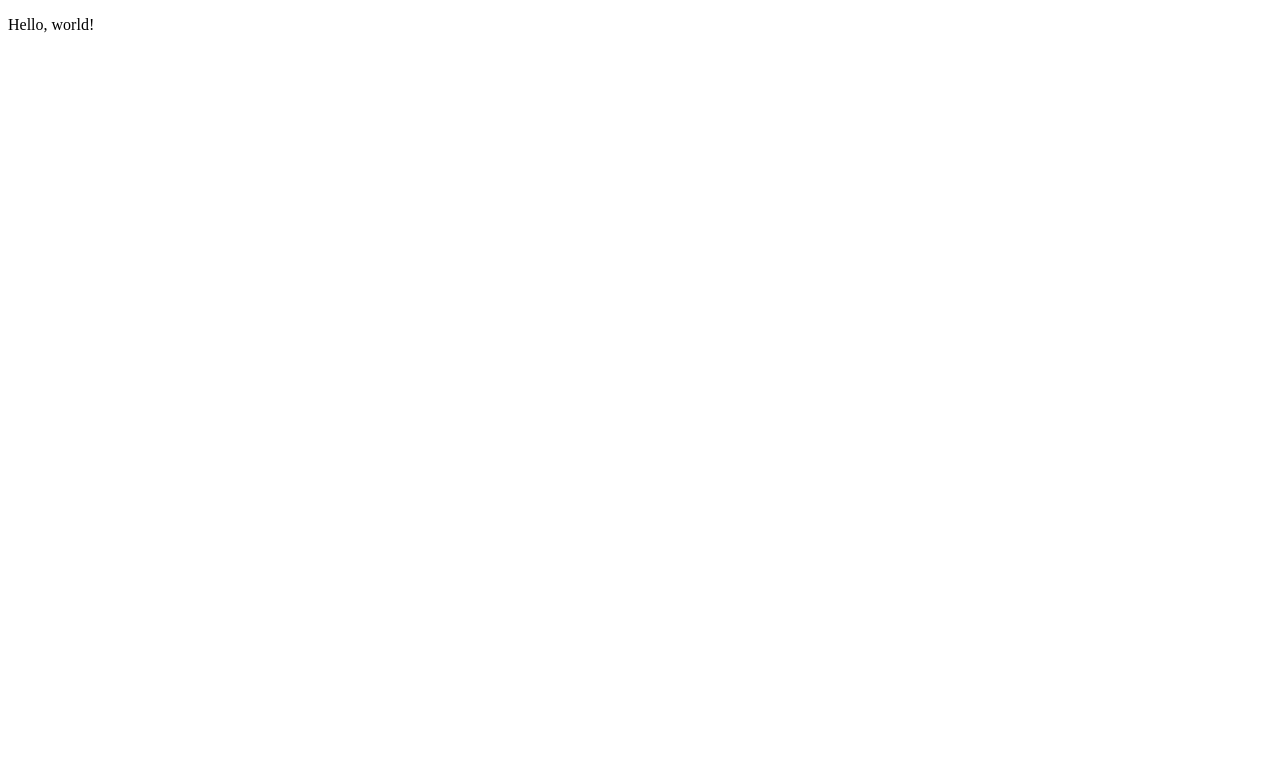
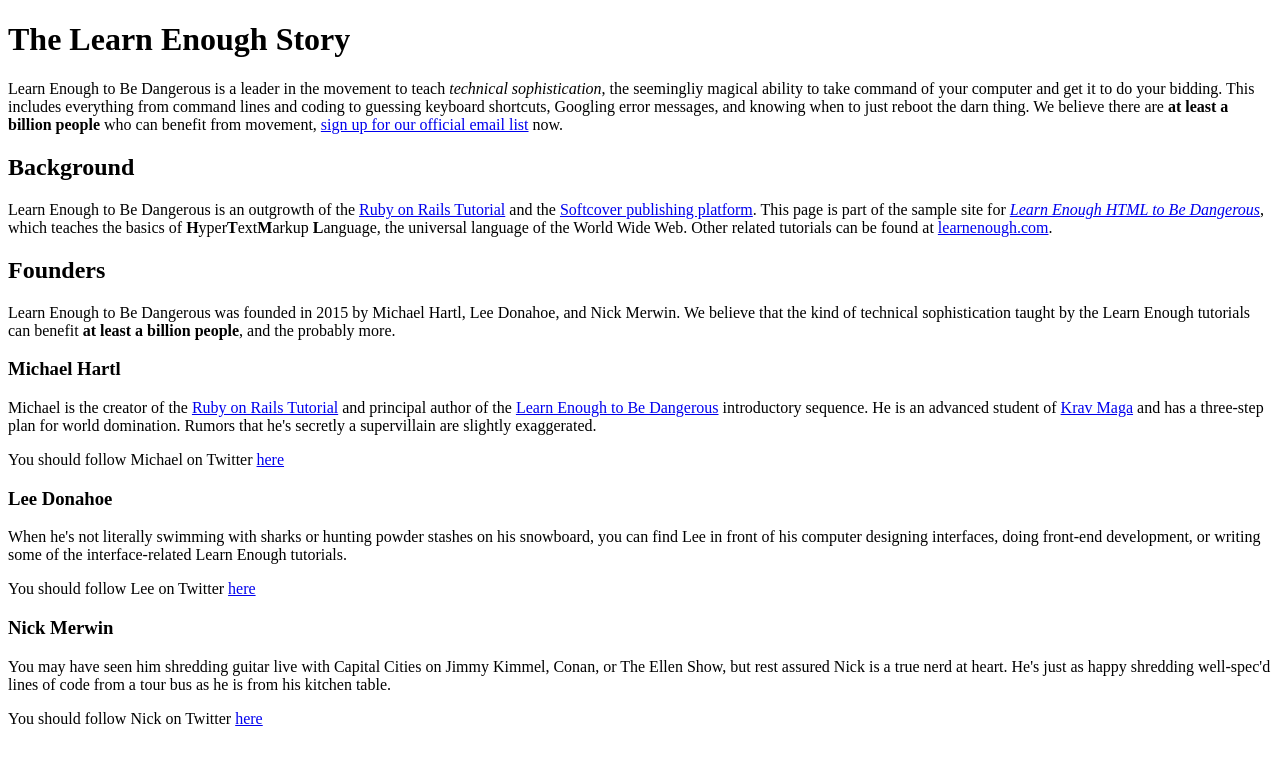
Before and after one commit to led-lab/sample_Website, a plain HTML site: page index.html in a window 1280 px wide. Drawn offline with Linux system fonts and the light colour scheme.

Commit message:
doc: create homepage v2.3

```diff
--- a/index.html
+++ b/index.html
@@ -2,9 +2,91 @@
 <html>
   <head>
     <meta charset="utf-8">
-    <title>Page Title</title>
+    <title>Learn English to Be Dangerous</title>
   </head>
   <body>
-    <p>Hello, world!</p>
+
+    <h1>The Learn Enough Story</h1>
+
+    <p>
+      Learn Enough to Be Dangerous is a leader in the movement to teach
+      <em>technical sophistication</em>, the seemingliy magical ability to take
+      command of your computer and get it to do your bidding. This includes
+      everything from command lines and coding to guessing keyboard shortcuts,
+      Googling error messages, and knowing when to just reboot the darn thing.
+      We believe there are <strong>at least a billion people</strong> who can benefit from
+      movement, <a href="https://learnenough.com/email">sign
+      up for our official email list</a> now.
+    </p>
+
+    <h2>Background</h2>
+
+    <p>
+      Learn Enough to Be Dangerous is an outgrowth of the
+      <a href="https://railstutorial.org/">Ruby on Rails Tutorial</a> and the
+      <a href="https://www.softcover.io/">Softcover publishing platform</a>.
+      This page is part of the sample site for
+      <a href="https://learnenough.com/html"><em>Learn Enough HTML to
+      Be Dangerous</em></a>, which teaches the basics of
+      <strong>H</strong>yper<strong>T</strong>ext<strong>M</strong>arkup
+      <strong>L</strong>anguage, the universal language of the World Wide Web.
+      Other related tutorials can be found at
+      <a href="https://learnenough.com/">learnenough.com</a>.
+    </p>
+
+    <h2>Founders</h2>
+
+    <p>
+      Learn Enough to Be Dangerous was founded in 2015 by Michael Hartl, Lee
+      Donahoe, and Nick Merwin. We believe that the kind of technical
+      sophistication taught by the Learn Enough tutorials can benefit
+      <strong>at least a billion people</strong>, and the probably more.
+    </p>
+
+    <h3>Michael Hartl</h3>
+
+    <p>
+      Michael is the creator of the <a href="https://railstutorial.org/">
+      Ruby on Rails Tutorial</a> and principal author of the
+      <a href="https://learnenough.com/">Learn Enough to Be Dangerous</a>
+      introductory sequence. He is an advanced student of
+      <a href="https://www.kravmaga.com/">Krav Maga</a> and has a three-step
+      plan for world domination. Rumors that he's secretly a supervillain are
+      slightly exaggerated.
+    </p>
+
+    <p>
+      You should follow Michael on Twitter
+      <a href="https://twitter.com/mhartl" target="_blank" rel="noopener">here</a>
+    </p>
+
+    <h3>Lee Donahoe</h3>
+
+    <p>
+      When he's not literally swimming with sharks or hunting powder stashes
+      on his snowboard, you can find Lee in front of his computer designing
+      interfaces, doing front-end development, or writing some of the
+      interface-related Learn Enough tutorials.
+    </p>
+
+    <p>
+      You should follow Lee on Twitter
+      <a href="https://twitter.com/leedonahoe" target="_blank" rel="noopener">here</a>
+    </p>
+
+    <h3>Nick Merwin</h3>
+
+    <p>
+      You may have seen him shredding guitar live with Capital Cities on Jimmy
+      Kimmel, Conan, or The Ellen Show, but rest assured Nick is a true nerd
+      at heart. He's just as happy shredding well-spec'd lines of code from a
+      tour bus as he is from his kitchen table.
+    </p>
+
+    <p>
+      You should follow Nick on Twitter
+      <a href="https://twitter.com/nickmerwin" target="_blank" rel="noopener">here</a>
+    </p>
+
   </body>
 </html>
```
